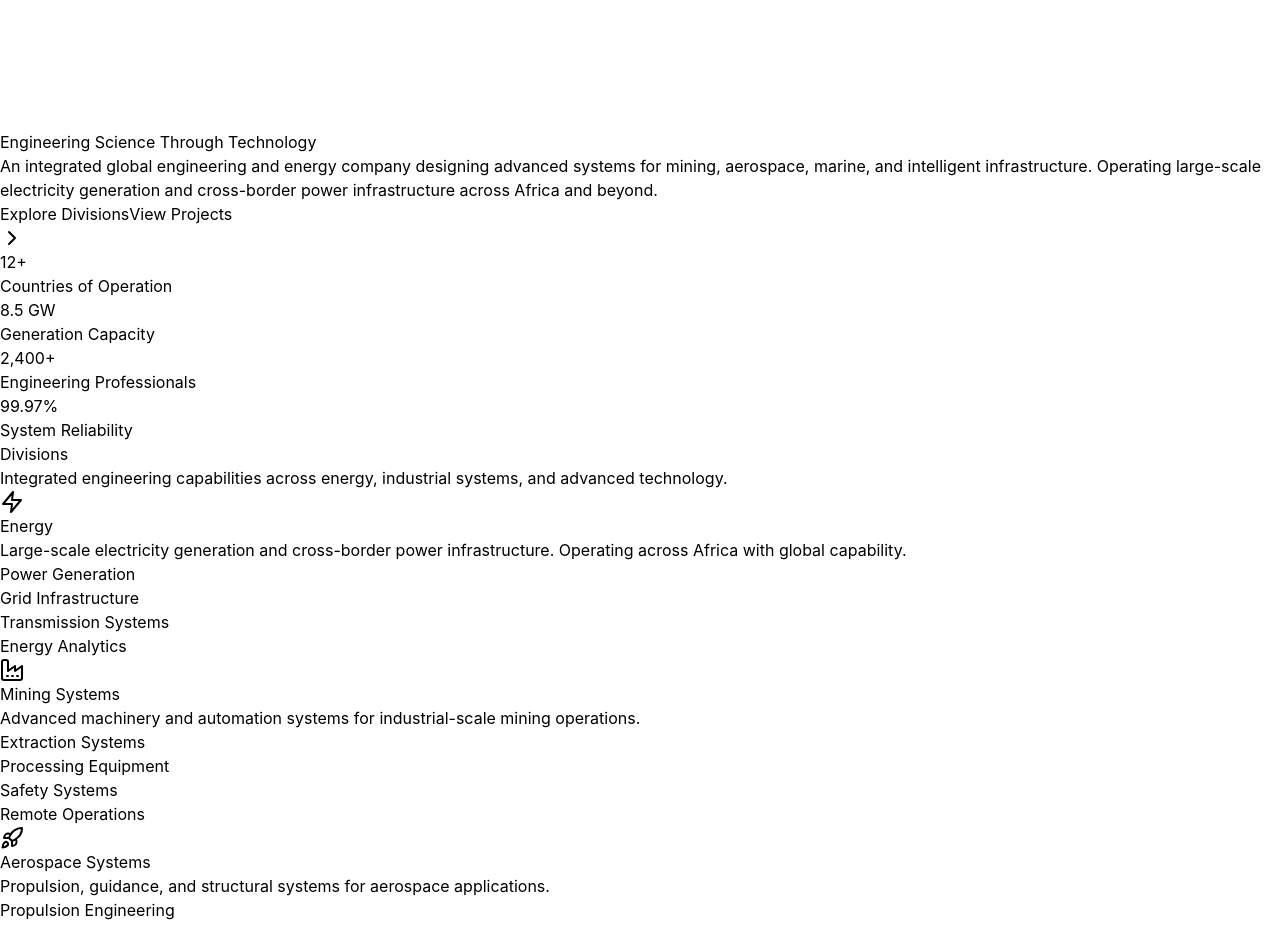
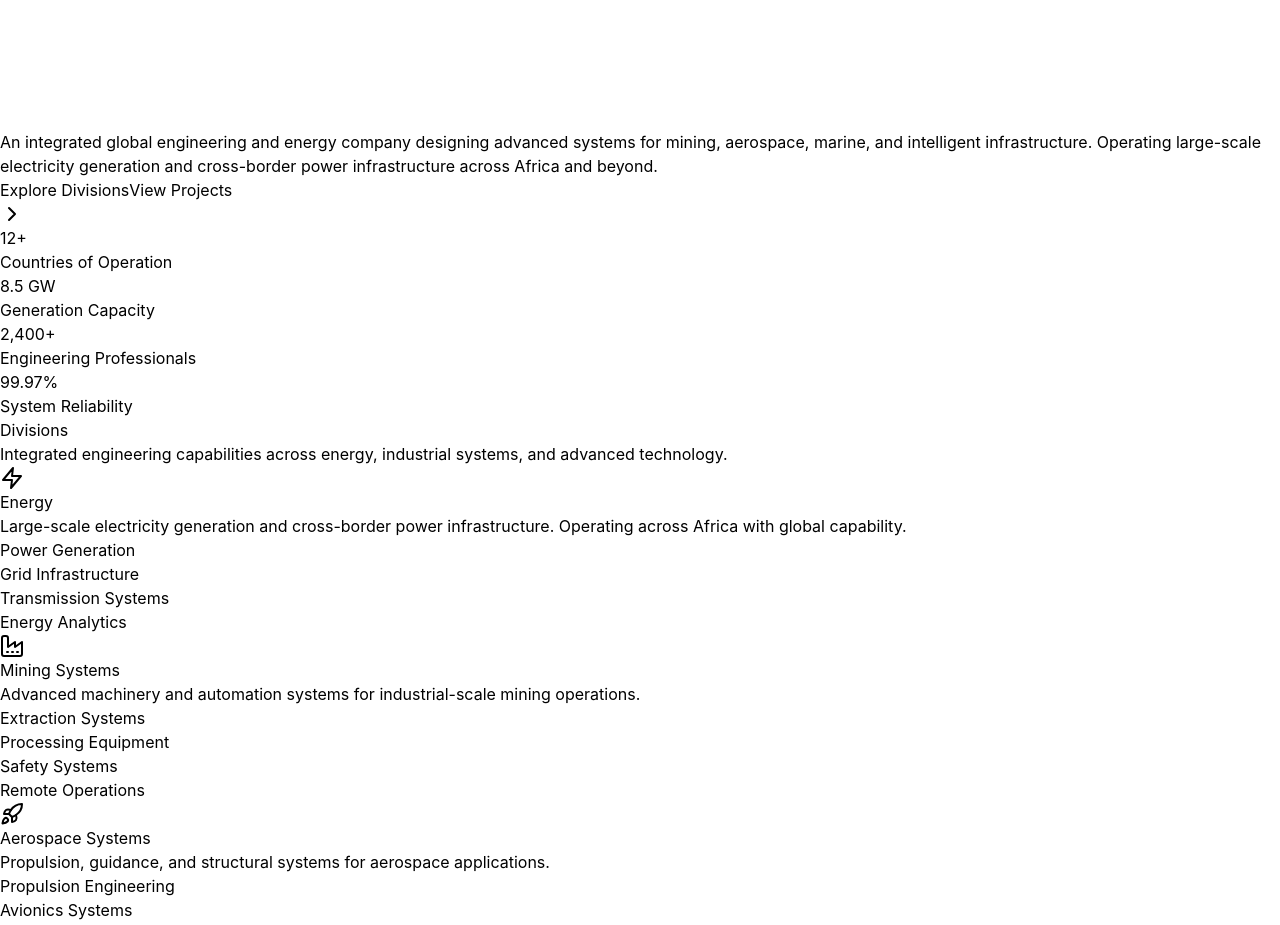
Before and after one commit to ChinaCisco369/watt, a React (Vite) app: page / in a window 1280 px wide. Shown: the part 2020-2945 px from the top of the page. Built offline with nearby package versions, Linux system fonts and the light colour scheme.

Commit message:
Remove tagline from App component
Removed the tagline 'Engineering Science Through Technology' from the App component.

```diff
--- a/src/App.jsx
+++ b/src/App.jsx
@@ -173,9 +173,6 @@ const WATTApp = () => {
               alt="WATT Logo"
               className="mx-auto w-90 h-90 object-contain -mb-8"
             />
-            <p className="text-xl lg:text-2xl text-gray-400 tracking-wide font-light">
-              Engineering Science Through Technology
-            </p>
           </div>
 
           <div className="max-w-4xl mx-auto text-center mb-16">
```
